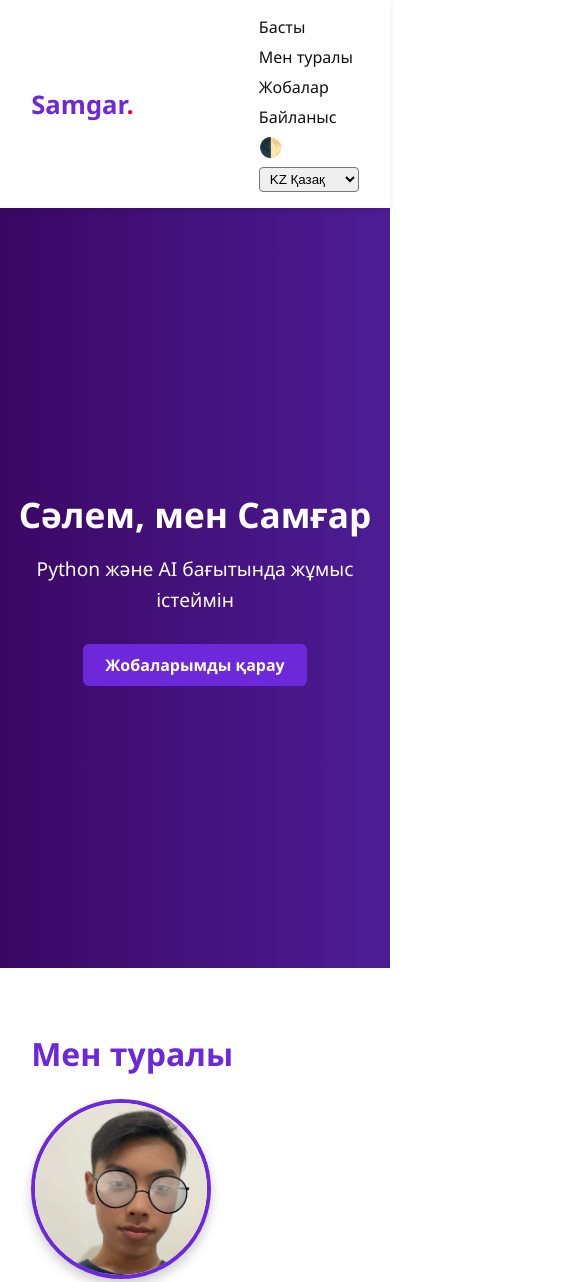
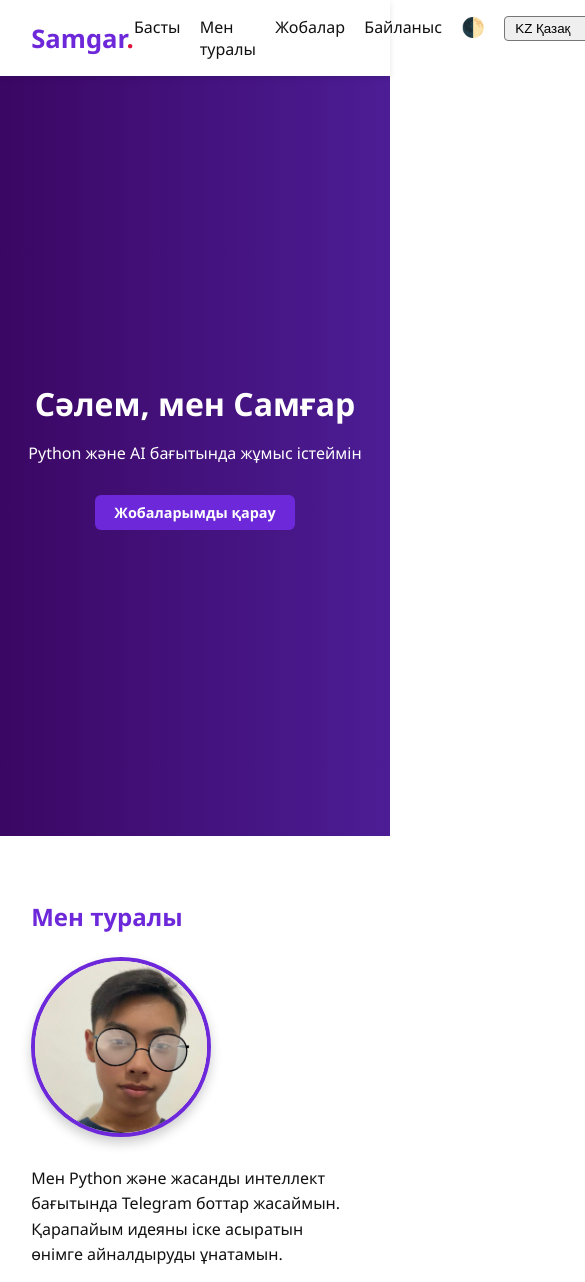
Before and after one commit to samgarAI/samgar-portfolio.github.io, a plain HTML site: page index.html in a window 390 px wide. Shown: the top 1282 px of the page, 585 px wide, since content can reach past the window. Drawn offline with Linux system fonts and the light colour scheme.

Commit message:
Update style.css

```diff
--- a/style.css
+++ b/style.css
@@ -171,13 +171,27 @@ footer {
 }
 
 /* === RESPONSIVE === */
-@media(max-width: 768px) {
+@media (max-width: 600px) {
+  .avatar {
+    width: 120px;
+    height: 120px;
+  }
+
   header h1 {
-    font-size: 2.2rem;
+    font-size: 2rem;
   }
-  .nav-links {
-    flex-direction: column;
-    gap: 0.5rem;
+
+  header p {
+    font-size: 1rem;
+  }
+
+  h2 {
+    font-size: 1.5rem;
+  }
+
+  .btn {
+    padding: 0.5rem 1.2rem;
+    font-size: 0.9rem;
   }
 }
 .avatar {
```
